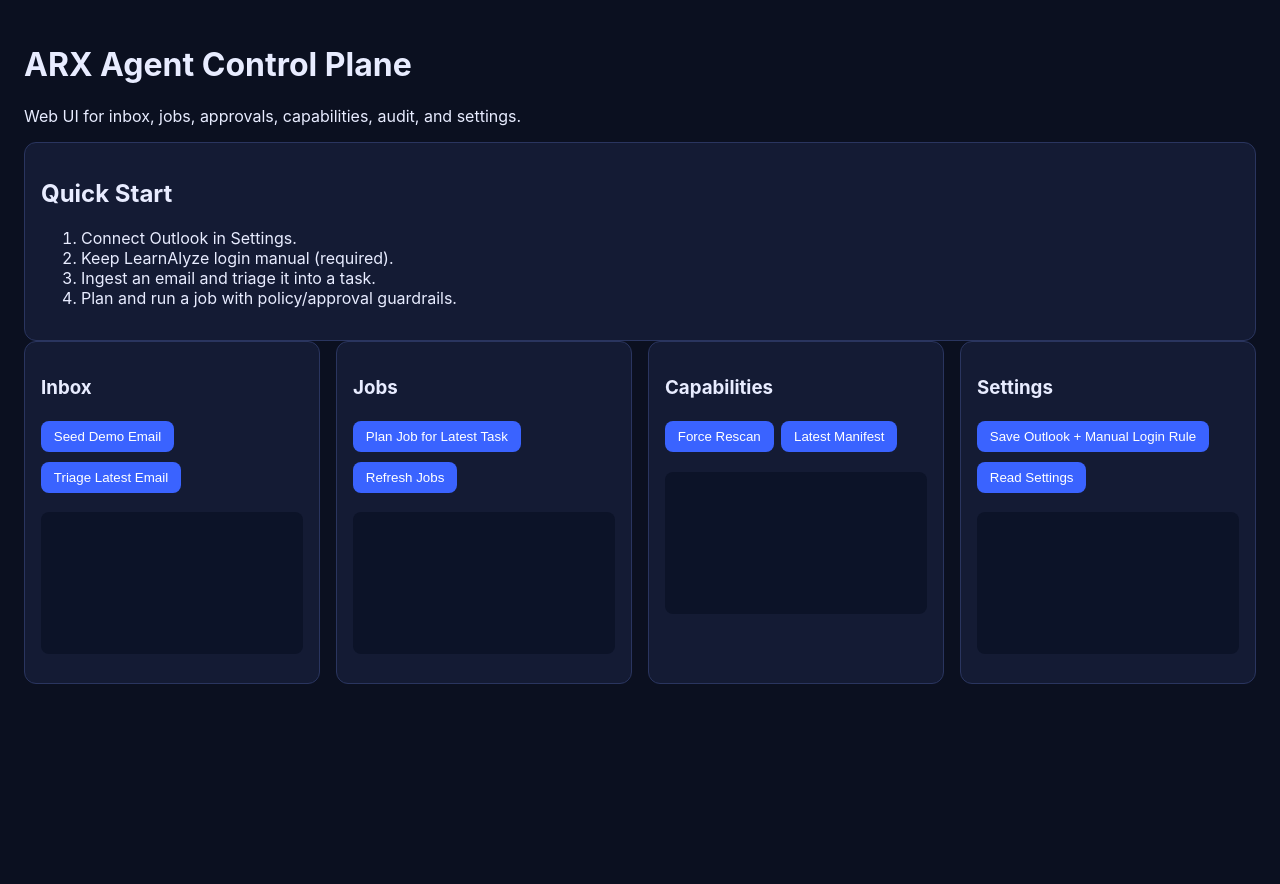
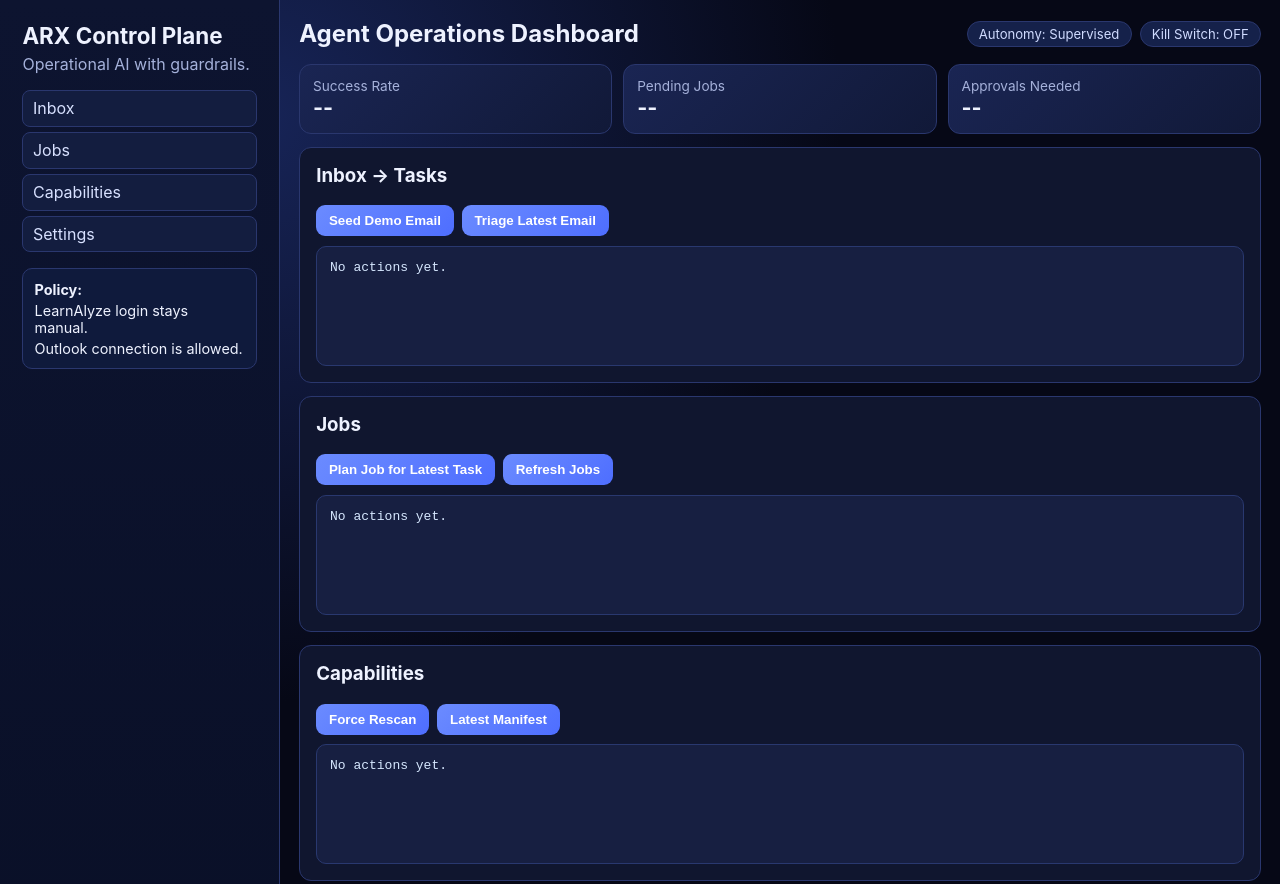
Before and after one commit to emilLPI/LearnAlyzeAgent, a website: page agent_control_plane/app/static/index.html in a window 1280 px wide. Shown: the top 884 px of the page. Before the commit the page ends 800 px from the top, so only its background shows below. Drawn offline with Linux system fonts and the light colour scheme; no server answers.

Commit message:
Polish UI and add npm runnable frontend workflow

```diff
--- a/agent_control_plane/app/static/css/app.css
+++ b/agent_control_plane/app/static/css/app.css
@@ -1,41 +1,120 @@
 :root {
-  color-scheme: light dark;
-  font-family: Inter, system-ui, Arial, sans-serif;
+  --bg: #060816;
+  --panel: #10162f;
+  --panel-soft: #171f41;
+  --line: #2a376e;
+  --text: #eef2ff;
+  --muted: #a5b1da;
+  --accent: #6b8bff;
+  --accent-2: #7af0d3;
 }
+
+* { box-sizing: border-box; }
 body {
   margin: 0;
-  padding: 1.5rem;
-  background: #0b1020;
-  color: #e8ecff;
+  font-family: Inter, Segoe UI, Roboto, sans-serif;
+  background: radial-gradient(circle at 20% 10%, #172457 0%, var(--bg) 40%);
+  color: var(--text);
 }
-header {
+
+.app-shell {
+  display: grid;
+  grid-template-columns: 280px 1fr;
+  min-height: 100vh;
+}
+
+.sidebar {
+  padding: 1.4rem;
+  border-right: 1px solid var(--line);
+  background: linear-gradient(180deg, #0d1430 0%, #090f26 100%);
+}
+.sidebar h1 { margin: 0 0 .3rem; font-size: 1.4rem; }
+.sidebar p { color: var(--muted); margin: 0 0 1rem; }
+.sidebar nav { display: grid; gap: .35rem; margin-bottom: 1rem; }
+.sidebar nav a {
+  color: #d8e1ff;
+  text-decoration: none;
+  border: 1px solid var(--line);
+  background: #131d3f;
+  padding: .45rem .6rem;
+  border-radius: 8px;
+}
+.notice {
+  display: grid;
+  gap: .25rem;
+  font-size: .9rem;
+  background: #0f1a3c;
+  border: 1px solid var(--line);
+  border-radius: 10px;
+  padding: .7rem;
+}
+
+main { padding: 1.2rem; }
+.topbar {
+  display: flex;
+  justify-content: space-between;
+  align-items: center;
   margin-bottom: 1rem;
 }
-.grid {
+.topbar h2 { margin: 0; }
+.badge-row { display: flex; gap: .5rem; }
+.badge {
+  background: #15214a;
+  border: 1px solid var(--line);
+  border-radius: 999px;
+  padding: .25rem .7rem;
+  color: #d0dbff;
+  font-size: .82rem;
+}
+
+.kpis {
   display: grid;
-  grid-template-columns: repeat(auto-fit, minmax(260px, 1fr));
-  gap: 1rem;
+  grid-template-columns: repeat(3, minmax(140px, 1fr));
+  gap: .7rem;
+  margin-bottom: .8rem;
 }
+.kpi {
+  background: linear-gradient(135deg, #1a2553, #111938);
+  border: 1px solid var(--line);
+  border-radius: 12px;
+  padding: .8rem;
+}
+.kpi span { color: var(--muted); display: block; font-size: .85rem; }
+.kpi strong { font-size: 1.35rem; }
+
 .card {
-  background: #141b34;
-  border: 1px solid #2a355f;
+  background: var(--panel);
+  border: 1px solid var(--line);
   border-radius: 12px;
   padding: 1rem;
+  margin-bottom: .8rem;
 }
+.card h3 { margin-top: 0; }
+.actions { display: flex; gap: .5rem; flex-wrap: wrap; margin-bottom: .6rem; }
 button {
-  margin: 0.2rem 0.2rem 0.4rem 0;
-  background: #3a63ff;
+  border: 0;
+  border-radius: 9px;
+  padding: .5rem .8rem;
+  background: linear-gradient(135deg, var(--accent), #4e6eff);
   color: white;
-  border: 0;
-  border-radius: 8px;
-  padding: 0.5rem 0.8rem;
+  font-weight: 600;
   cursor: pointer;
 }
+button:hover { filter: brightness(1.08); }
 pre {
+  margin: 0;
+  border: 1px solid #29386f;
+  background: var(--panel-soft);
+  border-radius: 10px;
+  min-height: 120px;
+  padding: .8rem;
   white-space: pre-wrap;
-  font-size: 0.8rem;
-  background: #0c1328;
-  border-radius: 8px;
-  padding: 0.7rem;
-  min-height: 120px;
+  color: #d7e8ff;
 }
+
+@media (max-width: 980px) {
+  .app-shell { grid-template-columns: 1fr; }
+  .sidebar { border-right: 0; border-bottom: 1px solid var(--line); }
+  .topbar { flex-direction: column; align-items: flex-start; gap: .5rem; }
+  .kpis { grid-template-columns: 1fr; }
+}
--- a/agent_control_plane/app/static/index.html
+++ b/agent_control_plane/app/static/index.html
@@ -7,52 +7,75 @@
     <link rel="stylesheet" href="/static/css/app.css" />
   </head>
   <body>
-    <header>
-      <h1>ARX Agent Control Plane</h1>
-      <p>Web UI for inbox, jobs, approvals, capabilities, audit, and settings.</p>
+    <div class="app-shell">
+      <aside class="sidebar">
+        <h1>ARX Control Plane</h1>
+        <p>Operational AI with guardrails.</p>
+        <nav>
+          <a href="#inbox">Inbox</a>
+          <a href="#jobs">Jobs</a>
+          <a href="#capabilities">Capabilities</a>
+          <a href="#settings">Settings</a>
+        </nav>
+        <div class="notice">
+          <strong>Policy:</strong>
+          <span>LearnAlyze login stays manual.</span>
+          <span>Outlook connection is allowed.</span>
+        </div>
+      </aside>
+
+      <main>
+        <header class="topbar">
+          <h2>Agent Operations Dashboard</h2>
+          <div class="badge-row">
+            <span class="badge">Autonomy: Supervised</span>
+            <span class="badge">Kill Switch: OFF</span>
+          </div>
         </header>
 
-    <main>
-      <section class="card">
-        <h2>Quick Start</h2>
-        <ol>
-          <li>Connect Outlook in Settings.</li>
-          <li>Keep LearnAlyze login manual (required).</li>
-          <li>Ingest an email and triage it into a task.</li>
-          <li>Plan and run a job with policy/approval guardrails.</li>
-        </ol>
+        <section class="kpis">
+          <div class="kpi"><span>Success Rate</span><strong id="kpi-success">--</strong></div>
+          <div class="kpi"><span>Pending Jobs</span><strong id="kpi-pending">--</strong></div>
+          <div class="kpi"><span>Approvals Needed</span><strong id="kpi-approvals">--</strong></div>
         </section>
 
-      <section class="grid">
-        <article class="card">
-          <h3>Inbox</h3>
+        <section id="inbox" class="card">
+          <h3>Inbox → Tasks</h3>
+          <div class="actions">
             <button id="seed-email">Seed Demo Email</button>
             <button id="triage-latest">Triage Latest Email</button>
-          <pre id="emails-output"></pre>
-        </article>
+          </div>
+          <pre id="emails-output">No actions yet.</pre>
+        </section>
 
-        <article class="card">
+        <section id="jobs" class="card">
           <h3>Jobs</h3>
+          <div class="actions">
             <button id="plan-latest">Plan Job for Latest Task</button>
             <button id="list-jobs">Refresh Jobs</button>
-          <pre id="jobs-output"></pre>
-        </article>
+          </div>
+          <pre id="jobs-output">No actions yet.</pre>
+        </section>
 
-        <article class="card">
+        <section id="capabilities" class="card">
           <h3>Capabilities</h3>
+          <div class="actions">
             <button id="rescan-capabilities">Force Rescan</button>
             <button id="latest-capabilities">Latest Manifest</button>
-          <pre id="cap-output"></pre>
-        </article>
+          </div>
+          <pre id="cap-output">No actions yet.</pre>
+        </section>
 
-        <article class="card">
+        <section id="settings" class="card">
           <h3>Settings</h3>
+          <div class="actions">
             <button id="save-settings">Save Outlook + Manual Login Rule</button>
             <button id="get-settings">Read Settings</button>
-          <pre id="settings-output"></pre>
-        </article>
+          </div>
+          <pre id="settings-output">No actions yet.</pre>
         </section>
       </main>
+    </div>
 
     <script src="/static/js/app.js"></script>
   </body>
--- a/agent_control_plane/app/static/js/app.js
+++ b/agent_control_plane/app/static/js/app.js
@@ -13,6 +13,19 @@ async function api(path, options = {}) {
   return { ok: response.ok, status: response.status, data };
 }
 
+async function refreshKpis() {
+  const jobs = await api("/jobs");
+  const list = Array.isArray(jobs.data) ? jobs.data : [];
+  const total = list.length || 1;
+  const success = list.filter((j) => j.status === "succeeded").length;
+  const pending = list.filter((j) => ["pending", "planned", "executing"].includes(j.status)).length;
+  const approvals = list.filter((j) => j.status === "requires_approval").length;
+
+  $("kpi-success").textContent = `${Math.round((success / total) * 100)}%`;
+  $("kpi-pending").textContent = `${pending}`;
+  $("kpi-approvals").textContent = `${approvals}`;
+}
+
 $("seed-email").onclick = async () => {
   const payload = {
     tenant_id: "tenant-ui",
@@ -21,6 +34,7 @@ $("seed-email").onclick = async () => {
     body: "new customer onboarding through email",
   };
   write("emails-output", await api("/emails", { method: "POST", body: JSON.stringify(payload) }));
+  await refreshKpis();
 };
 
 $("triage-latest").onclick = async () => {
@@ -28,6 +42,7 @@ $("triage-latest").onclick = async () => {
   const latest = emails.data?.[0];
   if (!latest) return write("emails-output", { error: "No new email found" });
   write("emails-output", await api("/tasks/from-email", { method: "POST", body: JSON.stringify({ email_id: latest.id }) }));
+  await refreshKpis();
 };
 
 $("plan-latest").onclick = async () => {
@@ -35,9 +50,13 @@ $("plan-latest").onclick = async () => {
   const latest = tasks.data?.[0];
   if (!latest) return write("jobs-output", { error: "No task found" });
   write("jobs-output", await api(`/jobs/plan/${latest.id}`, { method: "POST" }));
+  await refreshKpis();
 };
 
-$("list-jobs").onclick = async () => write("jobs-output", await api("/jobs"));
+$("list-jobs").onclick = async () => {
+  write("jobs-output", await api("/jobs"));
+  await refreshKpis();
+};
 $("rescan-capabilities").onclick = async () => write("cap-output", await api("/capabilities/rescan", { method: "POST" }));
 $("latest-capabilities").onclick = async () => write("cap-output", await api("/capabilities/latest"));
 
@@ -55,3 +74,5 @@ $("save-settings").onclick = async () => {
 };
 
 $("get-settings").onclick = async () => write("settings-output", await api("/settings?tenant_id=tenant-ui"));
+
+refreshKpis();
```
Also changed, not shown: agent_control_plane/package.json (added, +10 -0 lines), agent_control_plane/scripts/serve-static.js (added, +37 -0 lines), agent_control_plane/README.md, 1 other file. Lines whose indentation alone changed are shown as unchanged.
